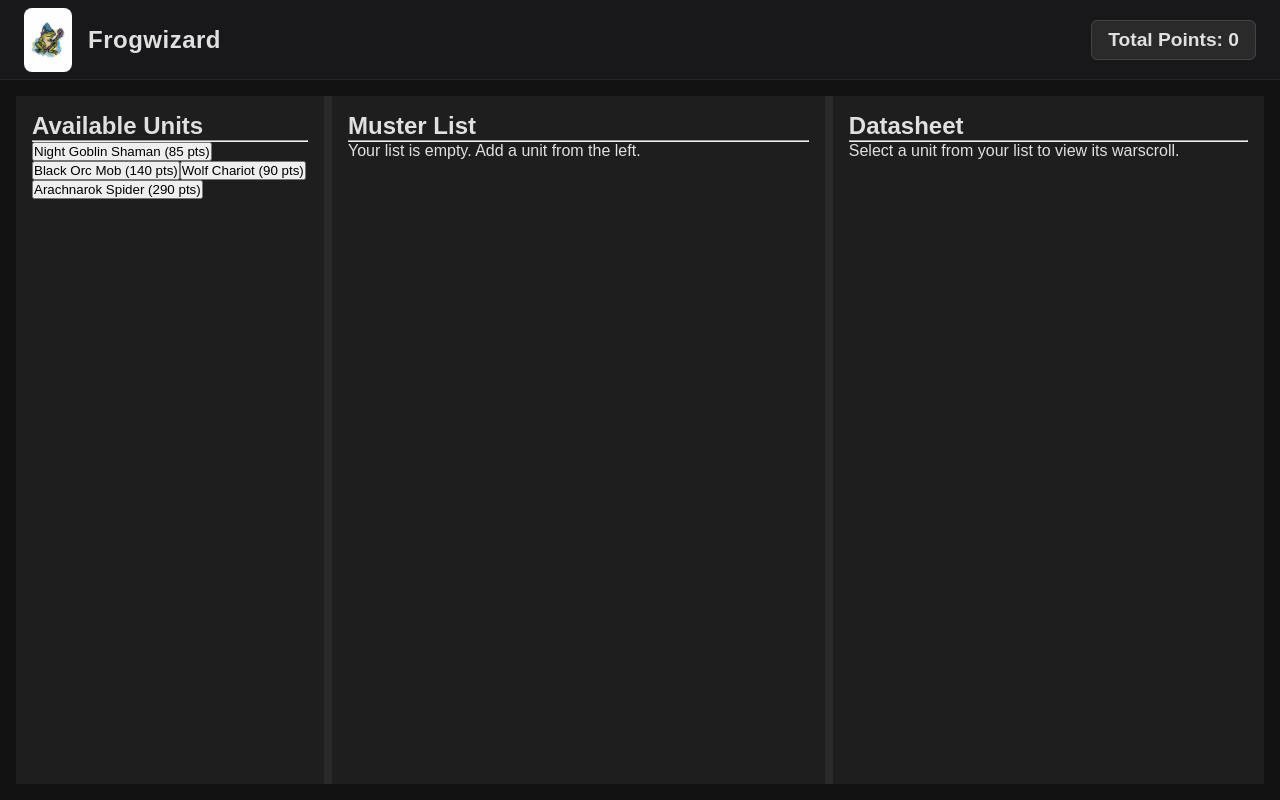
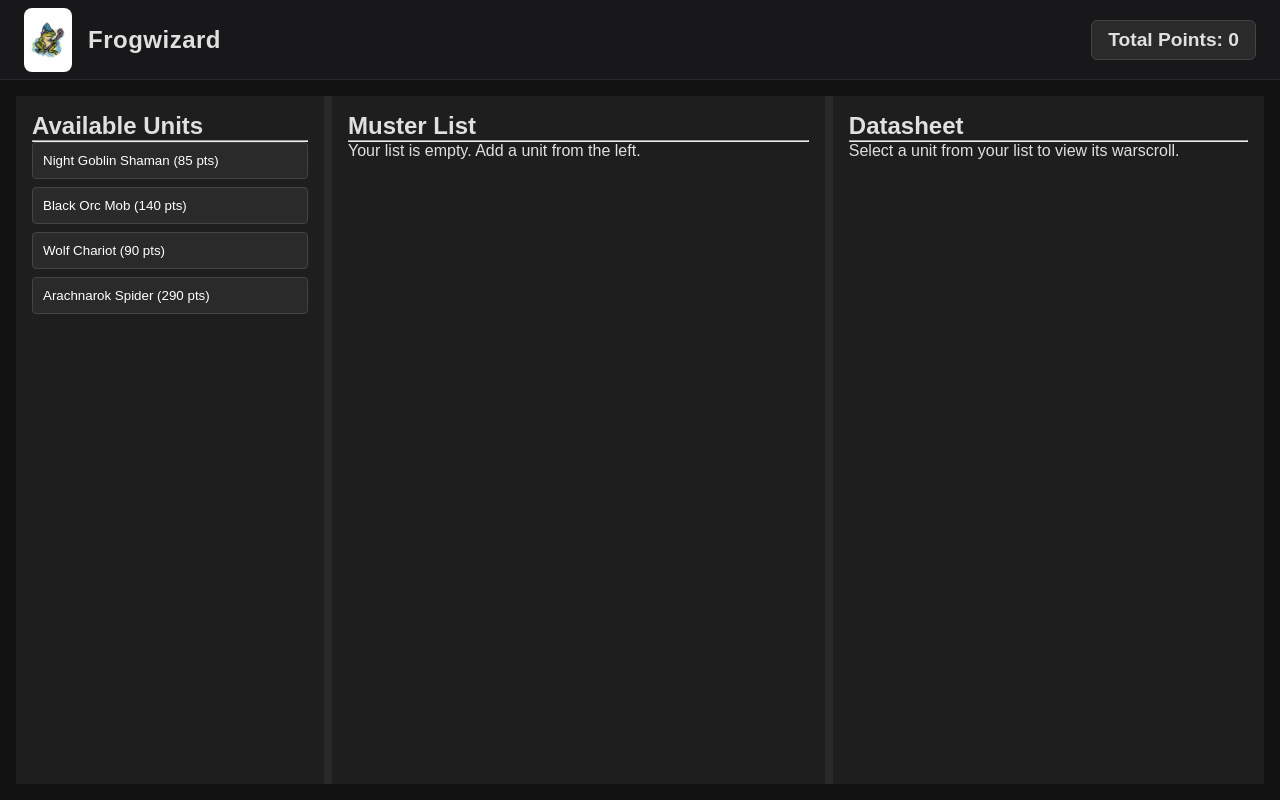
Before and after one commit to frogwizard-dev/frogwizard, a Next.js app: page / in a window 1280 px wide. Built offline with nearby package versions, Linux system fonts and the light colour scheme.

Commit message:
got the available units back in

```diff
--- a/src/app/page.module.css
+++ b/src/app/page.module.css
@@ -160,6 +160,24 @@
   background-color: #555;
 }
 
+/* Restores the left column button styling */
+.unitButton {
+  display: block;
+  width: 100%;
+  padding: 10px;
+  margin-bottom: 8px;
+  background-color: #2a2a2a;
+  color: white;
+  border: 1px solid #444;
+  border-radius: 4px;
+  cursor: pointer;
+  text-align: left;
+}
+
+.unitButton:hover {
+  background-color: #3a3a3a;
+}
+
 /* Replaces .unitButton for the middle column */
 .rosterItem {
   display: flex;
```
